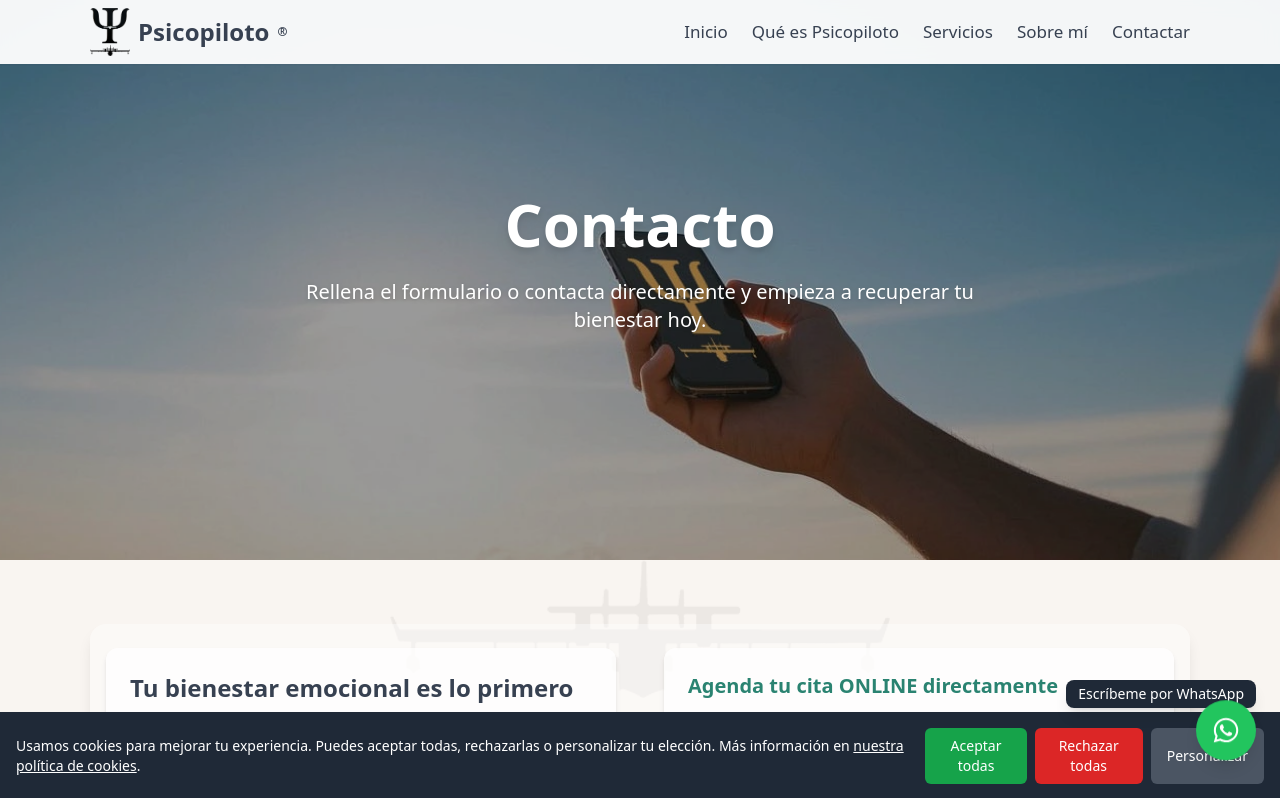
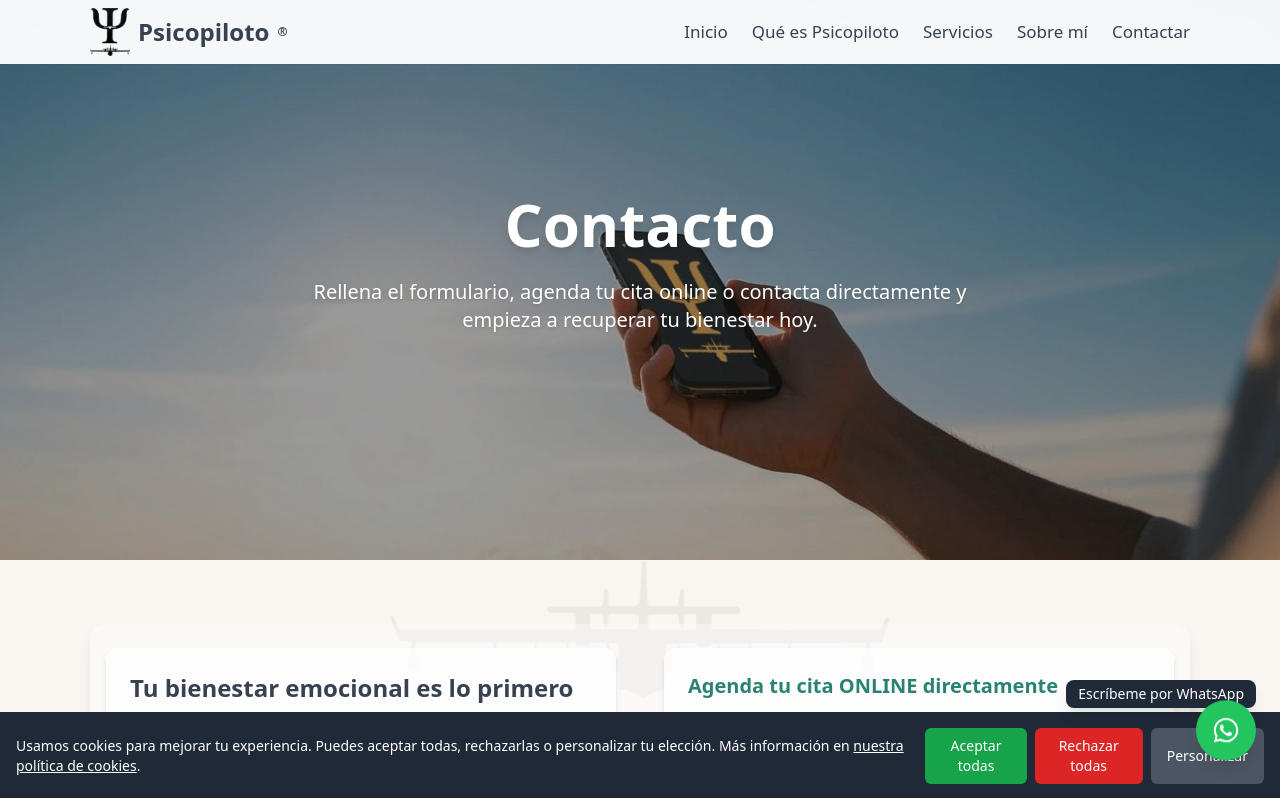
Before and after one commit to psicopiloto/psicopilotopage1, a Next.js app: page /contacto in a window 1280 px wide. Shown: the top 798 px of the page. Built offline with nearby package versions, Linux system fonts and the light colour scheme; grey boxes are pictures that could not be loaded.

Commit message:
Update contacto.js

```diff
--- a/pages/contacto.js
+++ b/pages/contacto.js
@@ -53,7 +53,7 @@ export default function Contacto() {
 
       <PageHeader
         title="Contacto"
-        subtitle="Rellena el formulario o contacta directamente y empieza a recuperar tu bienestar hoy."
+        subtitle="Rellena el formulario, agenda tu cita online o contacta directamente y empieza a recuperar tu bienestar hoy."
         backgroundImage="/header-contacto.webp"
       />
 
```
